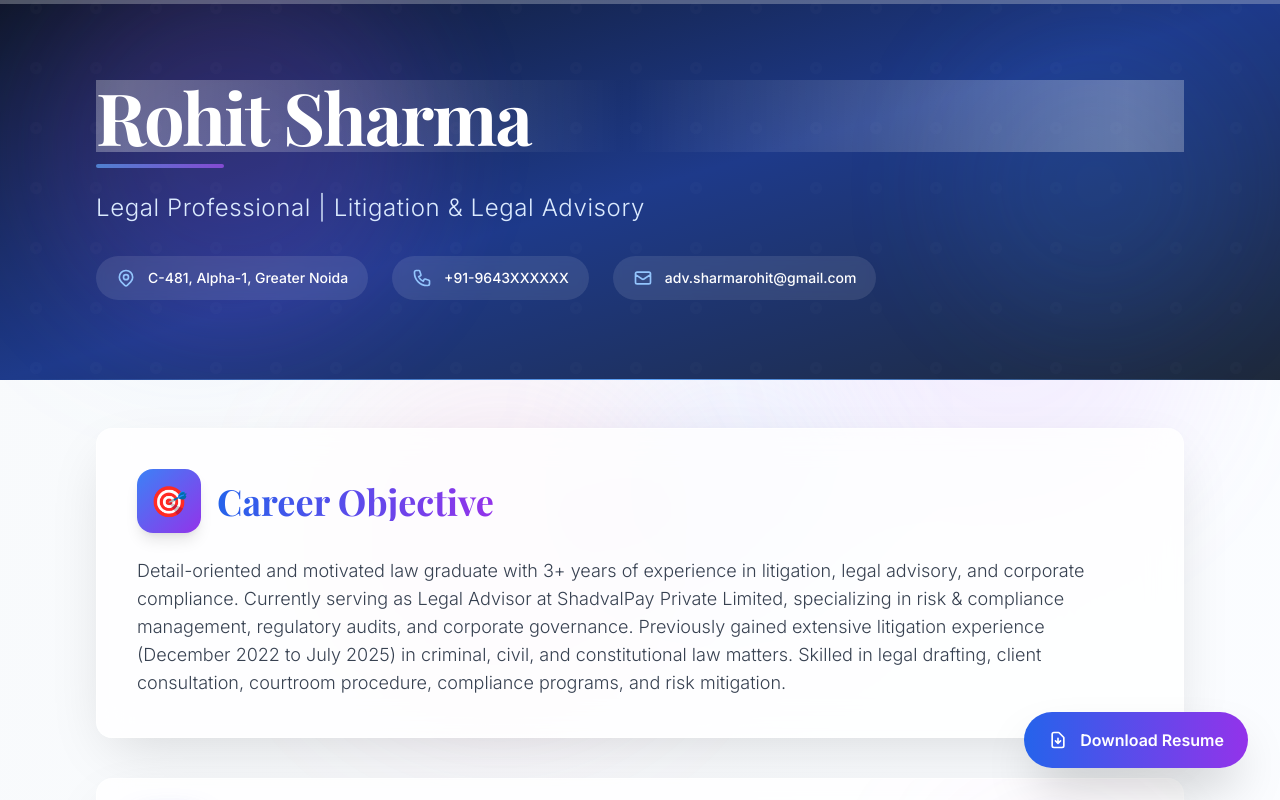
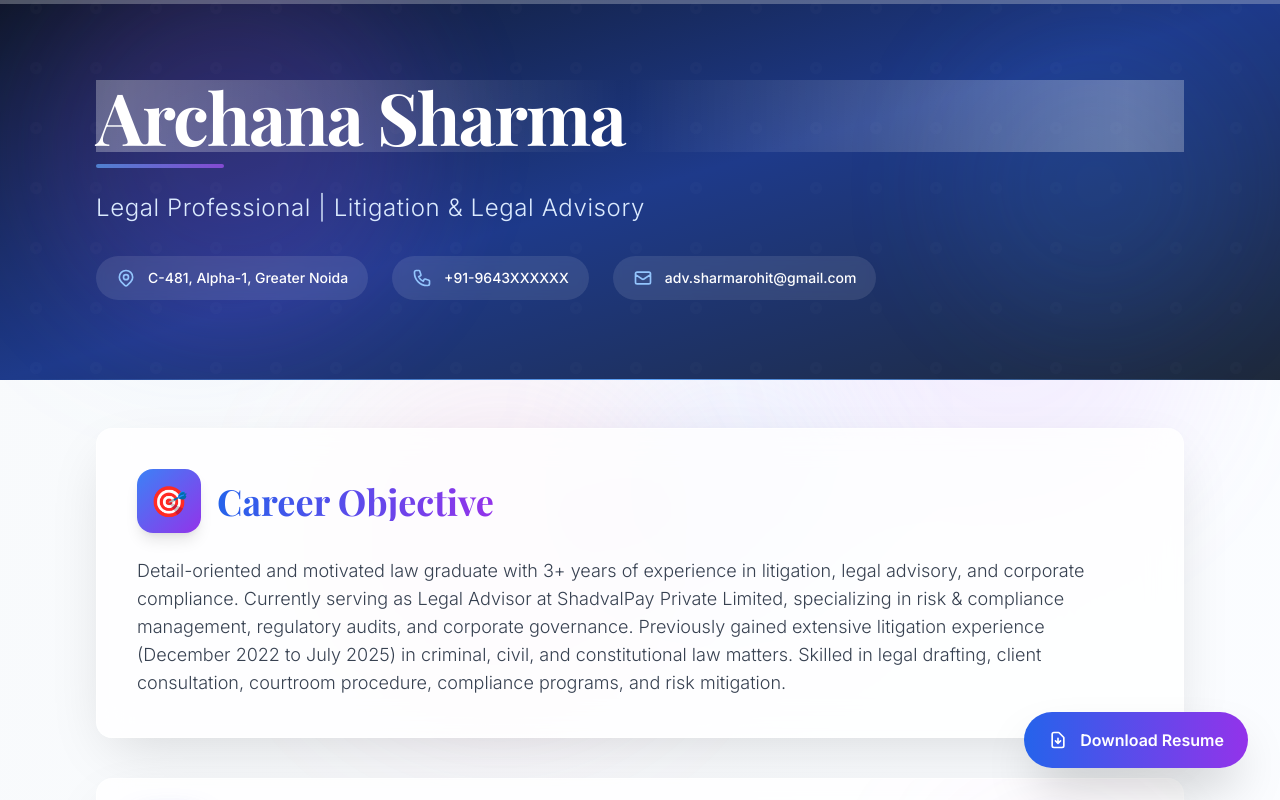
Before and after one commit to GitPawanGupta/A-Portfolio, a React (Create React App) app: page / in a window 1280 px wide. Shown: the top 800 px of the page. Built offline with nearby package versions, Linux system fonts and the light colour scheme; the HTML template or start-up script is replaced by a standard one.

Commit message:
Fix: Revert name from Rohit Sharma to Archana Sharma

```diff
--- a/public/index.html
+++ b/public/index.html
@@ -4,8 +4,8 @@
     <meta charset="utf-8" />
     <meta name="viewport" content="width=device-width, initial-scale=1" />
     <meta name="theme-color" content="#000000" />
-    <meta name="description" content="Rohit Sharma - Legal Professional Portfolio" />
-    <title>Rohit Sharma | Legal Professional</title>
+    <meta name="description" content="Archana Sharma - Legal Professional Portfolio" />
+    <title>Archana Sharma | Legal Professional</title>
   </head>
   <body>
     <noscript>You need to enable JavaScript to run this app.</noscript>
--- a/src/components/Footer.js
+++ b/src/components/Footer.js
@@ -7,7 +7,7 @@ const Footer = () => {
 
       <div className="container mx-auto px-4 sm:px-6 lg:px-8 text-center relative z-10">
         <div className="h-px w-24 sm:w-32 bg-gradient-to-r from-transparent via-blue-400 to-transparent mx-auto mb-4 sm:mb-6"></div>
-        <p className="text-base sm:text-lg lg:text-xl mb-2 sm:mb-3 font-semibold">© 2025 Rohit Sharma. All rights reserved.</p>
+        <p className="text-base sm:text-lg lg:text-xl mb-2 sm:mb-3 font-semibold">© 2025 Archana Sharma. All rights reserved.</p>
         <p className="text-blue-200 font-light text-sm sm:text-base">Legal Professional | Litigation & Advisory Specialist</p>
       </div>
     </footer>
--- a/src/components/Header.js
+++ b/src/components/Header.js
@@ -11,7 +11,7 @@ const Header = () => {
       <div className="container mx-auto px-4 sm:px-6 lg:px-8 py-12 sm:py-16 lg:py-20 max-w-6xl relative z-10">
         <div className="mb-6 text-center sm:text-left">
           <h1 className="text-4xl sm:text-5xl md:text-6xl lg:text-7xl font-bold mb-3 tracking-tight animate-shimmer" style={{fontFamily: "'Playfair Display', serif"}}>
-            Rohit Sharma
+            Archana Sharma
           </h1>
           <div className="h-1 w-24 sm:w-32 bg-gradient-to-r from-blue-400 to-purple-500 rounded-full mb-4 sm:mb-6 animate-pulse mx-auto sm:mx-0"></div>
           <p className="text-lg sm:text-xl md:text-2xl font-light text-blue-100 tracking-wide">Legal Professional | Litigation & Legal Advisory</p>
```
Also changed, not shown: 1 other file (tests, documents, lock files or other folders).
